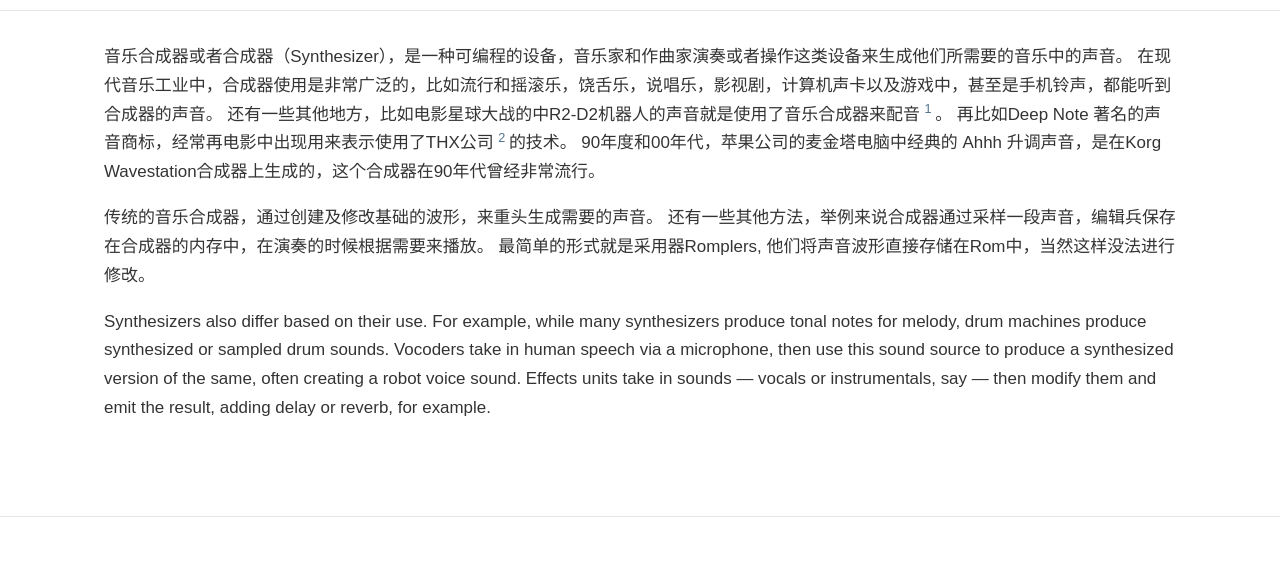
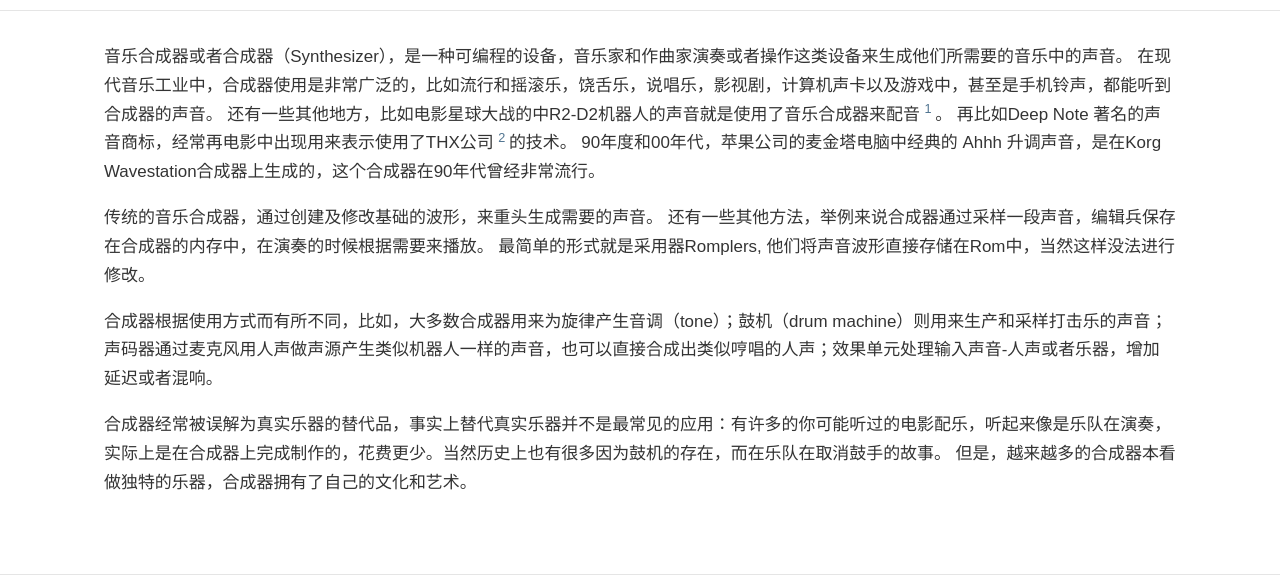
Before and after one commit to lupu2022/Computational-Music-Synthesis, a plain HTML site: page ch_01.html in a window 1280 px wide. Shown: the part 206-793 px from the top of the page. Drawn offline with Linux system fonts and the light colour scheme.

Commit message:
clean code

```diff
--- a/ch_01.html
+++ b/ch_01.html
@@ -31,14 +31,14 @@
     </p>
 
     <p>
-        Synthesizers also differ based on their use. For example, while many synthesizers produce
-tonal notes for melody, drum machines produce synthesized or sampled drum sounds. Vocoders
-take in human speech via a microphone, then use this sound source to produce a synthesized
-version of the same, often creating a robot voice sound. Effects units take in sounds — vocals or
-instrumentals, say — then modify them and emit the result, adding delay or reverb, for example.
+        合成器根据使用方式而有所不同，比如，大多数合成器用来为旋律产生音调（tone）；鼓机（drum machine）则用来生产和采样打击乐的声音；
+        声码器通过麦克风用人声做声源产生类似机器人一样的声音，也可以直接合成出类似哼唱的人声；效果单元处理输入声音-人声或者乐器，增加延迟或者混响。
     </p>
 
     <p>
+        合成器经常被误解为真实乐器的替代品，事实上替代真实乐器并不是最常见的应用：有许多的你可能听过的电影配乐，听起来像是乐队在演奏，
+        实际上是在合成器上完成制作的，花费更少。当然历史上也有很多因为鼓机的存在，而在乐队在取消鼓手的故事。
+        但是，越来越多的合成器本看做独特的乐器，合成器拥有了自己的文化和艺术。
 
     </p>
 
```
Also changed, not shown: index.html (+1 -1 lines).
